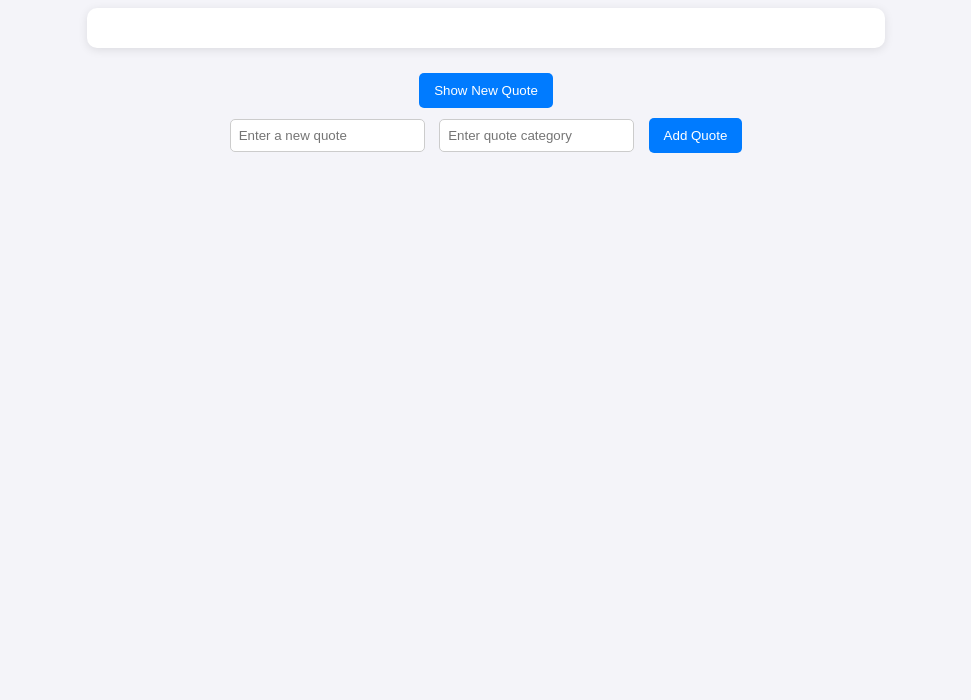
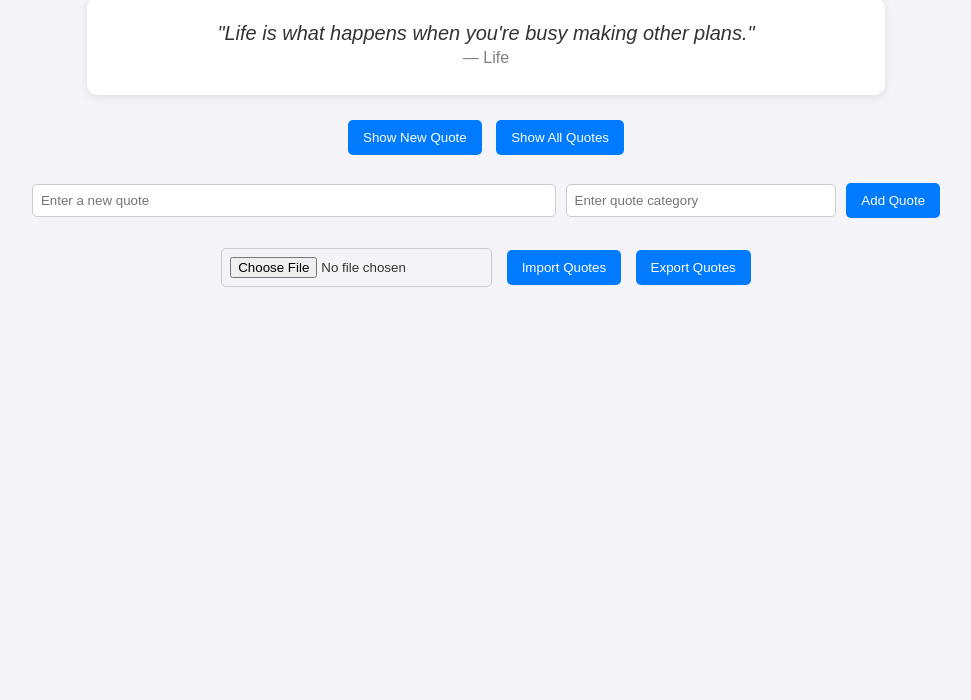
Before and after one commit to AbdoTarek1999-glitch/alx_fe_javascript, a plain HTML site: page dom-manipulation/index.html in a window 1280 px wide. Shown: the part 100-800 px from the top of the page, without its empty margins (154-1125 px from the left). Drawn offline with Linux system fonts and the light colour scheme.

Commit message:
Refactor HTML structure and styling for controls

```diff
--- a/dom-manipulation/index.html
+++ b/dom-manipulation/index.html
@@ -10,7 +10,7 @@
       background-color: #f4f4f9;
       color: #333;
       text-align: center;
-      margin-top: 50px;
+      margin-top: 40px;
     }
 
     #quoteDisplay {
@@ -42,6 +42,19 @@
     button:hover {
       background-color: #0056b3;
     }
+
+    #controls {
+      margin-top: 15px;
+    }
+
+    #importExport {
+      margin-top: 20px;
+    }
+
+    #message {
+      margin-top: 10px;
+      min-height: 18px;
+    }
   </style>
 </head>
 <body>
@@ -49,14 +62,20 @@
 
   <!-- Quote Display Area -->
   <div id="quoteDisplay"></div>
-  <button id="newQuote">Show New Quote</button>
 
-  <!-- Dynamic Form for Adding Quotes -->
-  <div>
-    <input id="newQuoteText" type="text" placeholder="Enter a new quote" />
-    <input id="newQuoteCategory" type="text" placeholder="Enter quote category" />
-    <button id="addQuote">Add Quote</button>
+  <div id="controls">
+    <button id="newQuote">Show New Quote</button>
+    <button id="showAll">Show All Quotes</button>
   </div>
+
+  <!-- Import / Export -->
+  <div id="importExport">
+    <input type="file" id="importFile" accept=".json" />
+    <button id="importBtn">Import Quotes</button>
+    <button id="exportBtn">Export Quotes</button>
+  </div>
+
+  <div id="message"></div>
 
   <script src="script.js"></script>
 </body>
```
